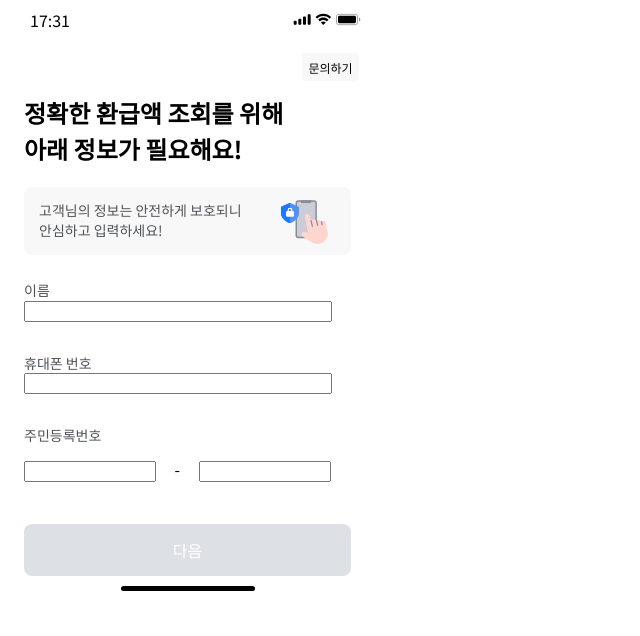
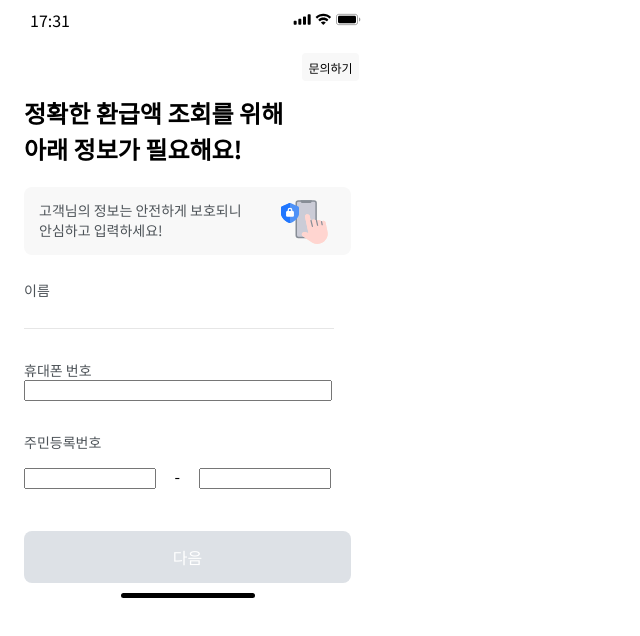
Before and after one commit to Hyoin-Kim/Typescript-Project, a React (Create React App) app in the folder front-end/: page / in a window 1280 px wide. Shown: the top 636 px of the page, without its empty margins (0-640 px from the left). Built offline with nearby package versions, Linux system fonts and the light colour scheme.

Commit message:
feat : 이름 Input창 조건(이름,영어) 구현

```diff
--- a/front-end/src/components/molecules/NameInput.tsx
+++ b/front-end/src/components/molecules/NameInput.tsx
@@ -1,11 +1,35 @@
-import React from "react";
+import React, { useState, useEffect } from "react";
 import styled from "styled-components";
+import StyledInput from "../atoms/StyledInput";
 
-const NameInput = () => {
+const NameInput = (): React.ReactElement => {
+  const [isConditionMet, setIsConditionMet] = useState({
+    name: false,
+  });
+  const [name, setName] = useState("");
+  const handleNameOnChange = (value: string) => {
+    setName(value);
+    console.log(value);
+  };
+
+  useEffect(() => {
+    const nameCheck = /^[ㄱ-ㅎ|가-힣|a-z|A-Z|0-9|]+$/;
+    if (nameCheck.test(name)) {
+      setIsConditionMet({ ...isConditionMet, name: true });
+    } else {
+      setIsConditionMet({ ...isConditionMet, name: false });
+    }
+  }, [name]);
+
   return (
     <NameWrapper>
       <p>이름</p>
-      <input type="text"></input>
+      <StyledInput
+        width="300px"
+        errorMsg="한글과 영문만 가능합니다."
+        onChange={handleNameOnChange}
+        isConditionMet={isConditionMet.name}
+      />
     </NameWrapper>
   );
 };
@@ -14,8 +38,4 @@ export default NameInput;
 
 const NameWrapper = styled.div`
   margin: 26px 24px 32px 24px;
-
-  & > input {
-    width: 300px;
-  }
 `;
```
